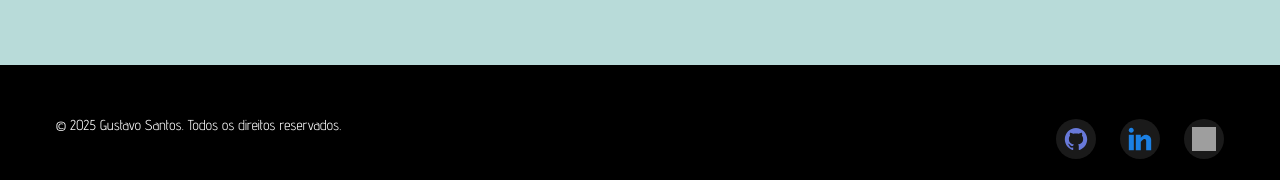
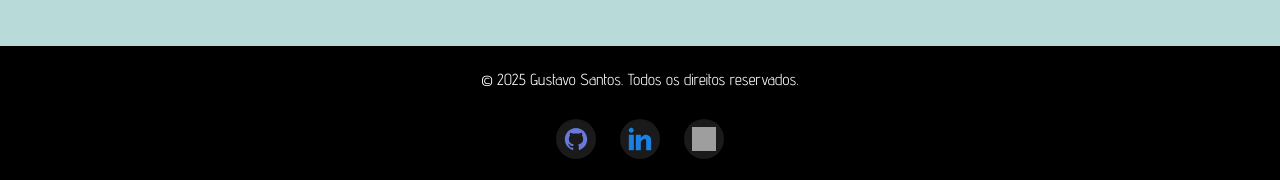
Before and after one commit to GusAtSantos/Portfolio, a React (Vite) app: page /contact in a window 1280 px wide. Shown: the part 617-797 px from the top of the page. Built offline with nearby package versions, Linux system fonts and the light colour scheme; grey boxes are pictures that could not be loaded.

Commit message:
Update Footer.jsx

```diff
--- a/src/components/Footer.jsx
+++ b/src/components/Footer.jsx
@@ -5,13 +5,9 @@
 function Footer() {
   return (
     <footer className="footer">
-      <div className="footer-container">
-        <p className="copyright">
-          © {new Date().getFullYear()} Gustavo Santos. Todos os direitos reservados.
-        </p>
-        <div className="social-wrapper">
-          <Social />
-        </div>
+      <div className="footer-content">
+        <p>© {new Date().getFullYear()} Gustavo Santos. Todos os direitos reservados.</p>
+        <Social />
       </div>
     </footer>
   );
```
